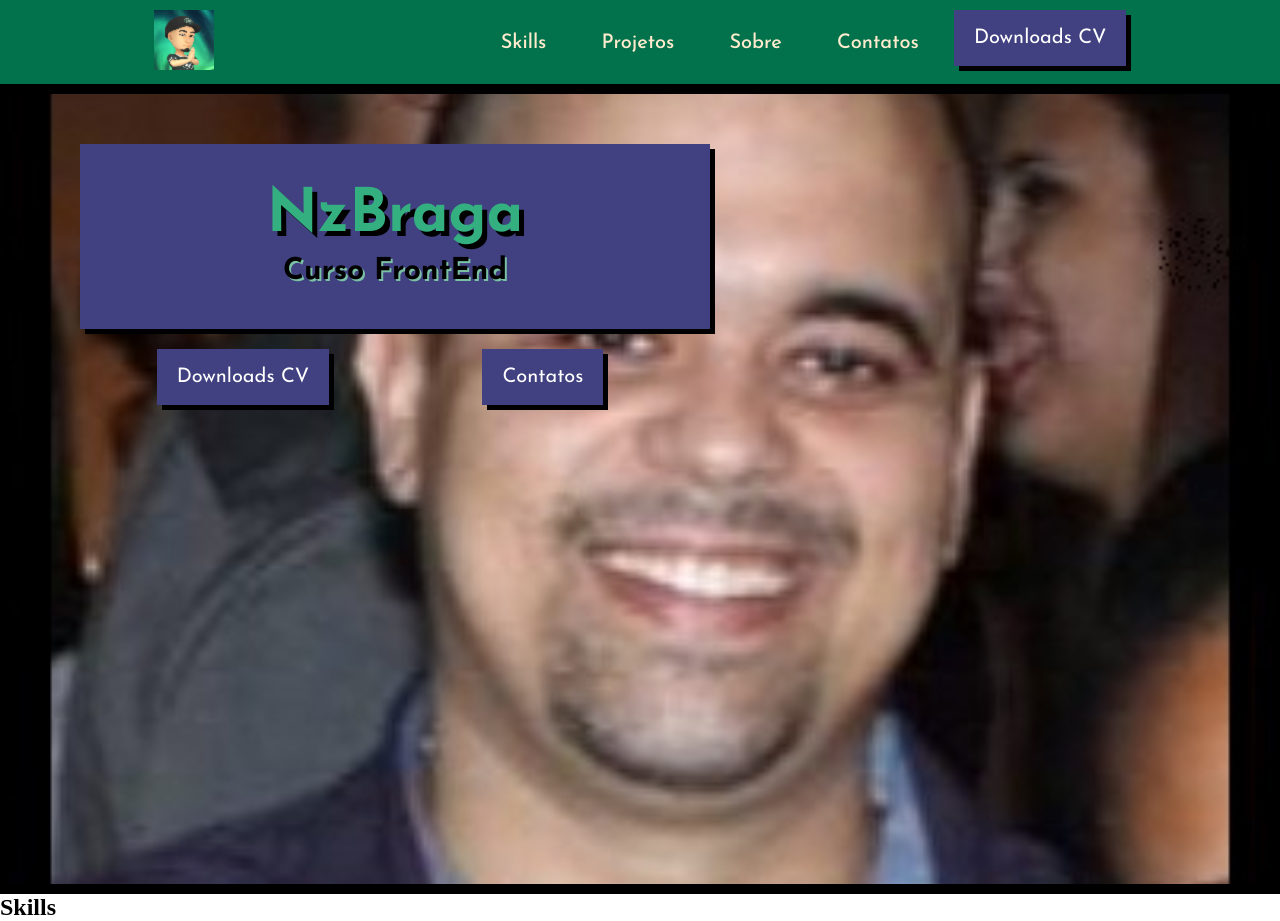
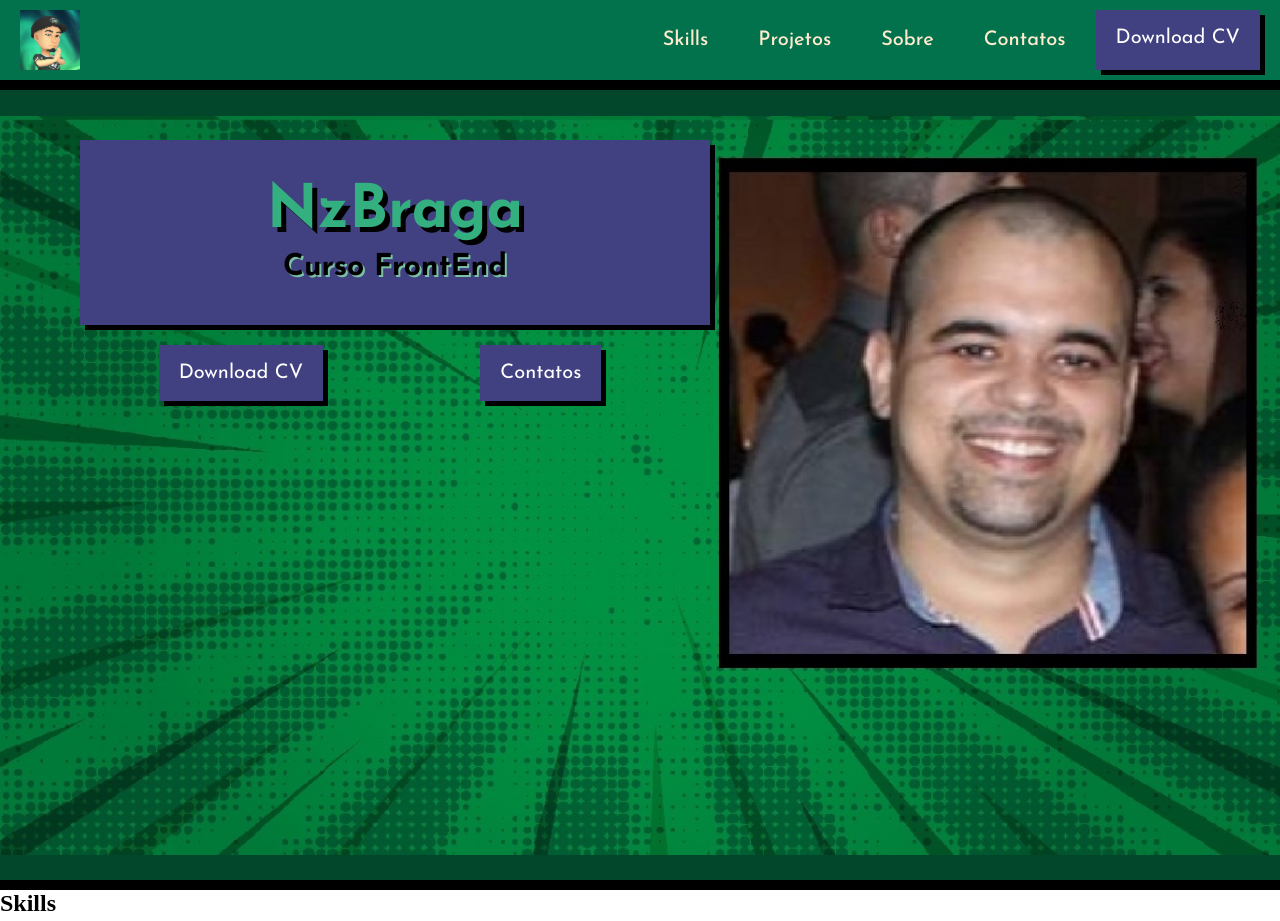
Before and after one commit to Nz-Braga/curso-feliz, a plain HTML site: page feliz.html in a window 1280 px wide. Drawn offline with Linux system fonts and the light colour scheme.

Commit message:
top menu e banner ok

```diff
--- a/HTML e CSS FELIZ/css/action.css
+++ b/HTML e CSS FELIZ/css/action.css
@@ -15,3 +15,7 @@
     width: 10px;
     margin-right: 10px;
 }
+
+.action:hover {
+    transform: scale(01.08);
+}
--- a/HTML e CSS FELIZ/css/banner.css
+++ b/HTML e CSS FELIZ/css/banner.css
@@ -1,13 +1,16 @@
 .banner {
-    background-image: url(../img/Captura\ de\ tela\ 2022-01-21\ 011801.jpg);
+    background-image: url(../img/background.jpg);
+    background-color: #02462c;
     background-repeat: no-repeat;
-    background-position: center;
+    background-position: center ;
     background-size: 100%;
+    background-attachment: fixed;
     height: 800px;
     border-bottom: 10px solid #000;
     padding-top: 50px ;
     padding-left: 80px ;
     box-sizing: border-box;
+
 }
 
 
--- a/HTML e CSS FELIZ/css/box.css
+++ b/HTML e CSS FELIZ/css/box.css
@@ -10,3 +10,7 @@
 .box title {
     margin-bottom: 28px;
 }
+
+.box:hover {
+    transform: scale(01.08);
+}
--- a/HTML e CSS FELIZ/css/header.css
+++ b/HTML e CSS FELIZ/css/header.css
@@ -1,10 +1,22 @@
 .header {
     display: flex;
     font-family: "Josefin Sans", 'sans seri' ;
-    text-align: right;
-    justify-content: space-around;
     background-color: rgb(2, 114, 77);
+    justify-content: space-between;
     border-bottom: 10px solid #000;
     padding: 10px 20px;
 
     }
+
+.topavatar {
+    display: flex;
+  justify-content: left;
+
+
+}
+
+.topmenu {
+    display: flex;
+  justify-content: right;
+
+}
--- a/feliz.html
+++ b/feliz.html
@@ -31,7 +31,7 @@
                 <a class="action" href="">Projetos</a>
                 <a class="action" href="">Sobre</a>
                 <a class="action" href="">Contatos</a>
-                <a class="btn" class="btn" href="" lang="en">Downloads CV</a>
+                <a class="btn" class="btn" href="" lang="en">Download CV</a>
             </div>
 
 
@@ -46,7 +46,7 @@
                 </div>
 
                 <div class="navegation">
-                    <a class="btn" href="" lang="en">Downloads CV</a>
+                    <a class="btn" href="" lang="en">Download CV</a>
                     <a class="btn" href="" >Contatos</a>
                 </div>
             </div>
```
Also changed, not shown: HTML e CSS FELIZ/img/background.jpg (added).
